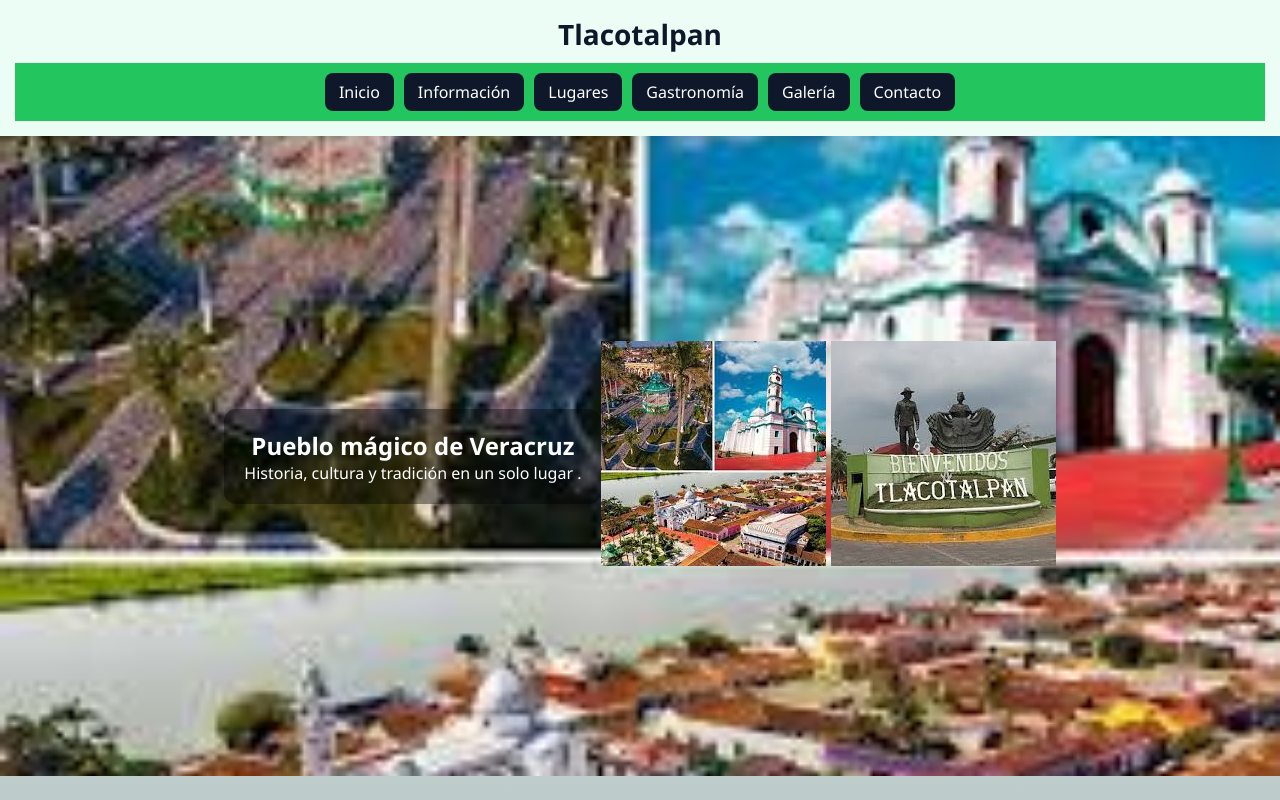
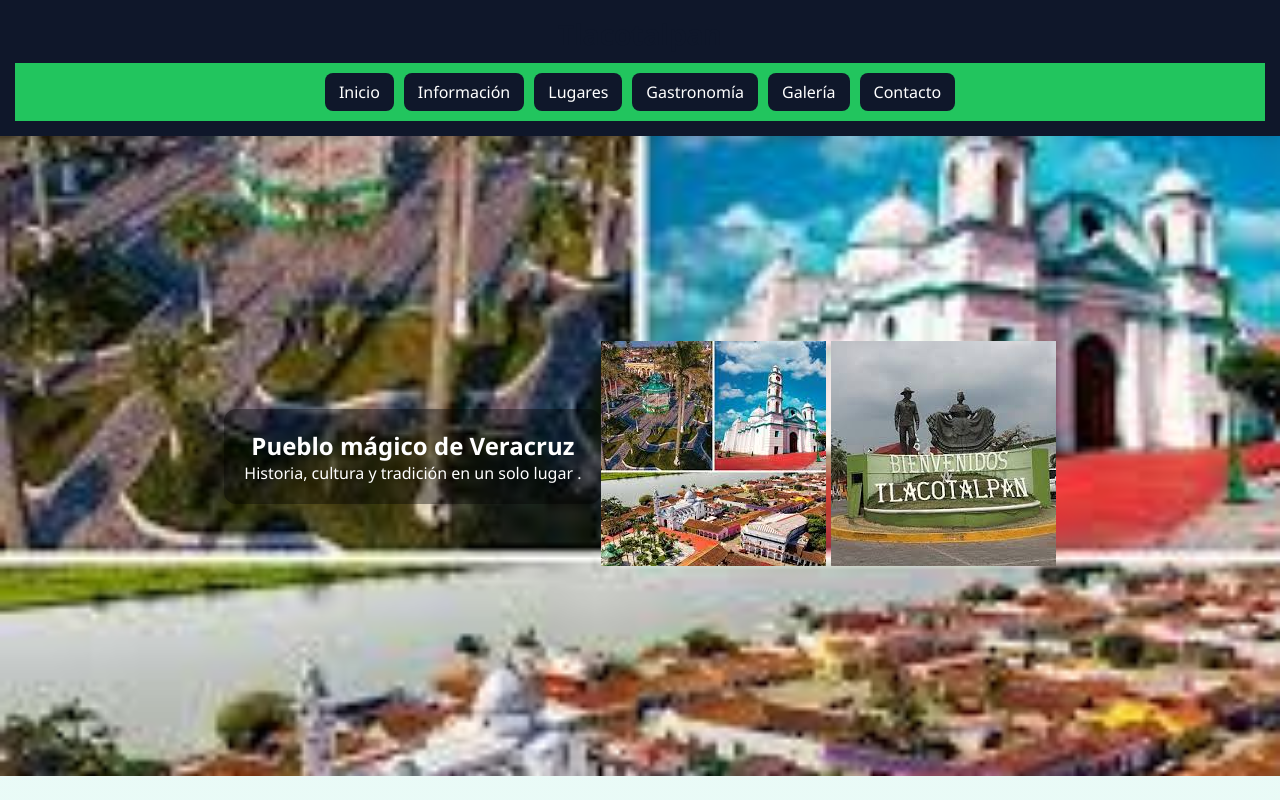
Before and after one commit to aldoimanolcamachof-create/SITIO_WEB_TURISTICO_FINAL, a plain HTML site: page index.html in a window 1280 px wide. Shown: the top 800 px of the page. Drawn offline with Linux system fonts and the light colour scheme.

Commit message:
Update styles.css

```diff
--- a/css/styles.css
+++ b/css/styles.css
@@ -8,7 +8,7 @@
 /* BODY */
 body {
     font-family: 'Segoe UI', Arial, sans-serif;
-    background: linear-gradient(to bottom, #ecfdf5, #0f172a);
+    background: linear-gradient(to bottom, #ecfdf5, #e0f2fe);
     color: #0f172a;
 }
 
@@ -16,7 +16,7 @@ body {
 .header {
     position: sticky;
     top: 0;
-    background:#ecfdf5;
+    background:#0f172a;
     backdrop-filter: blur(10px);
     text-align: center;
     padding: 15px;
```
